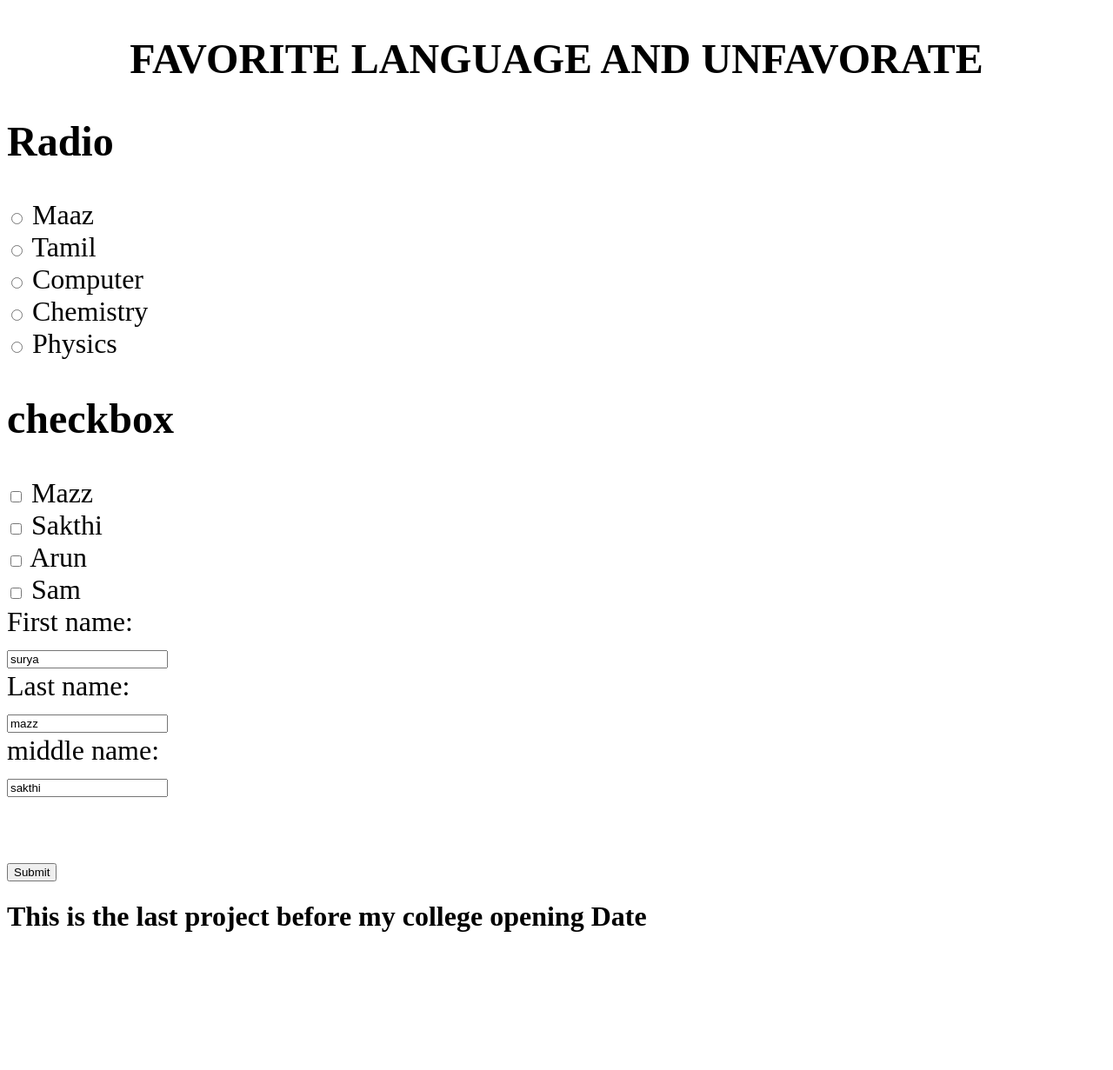
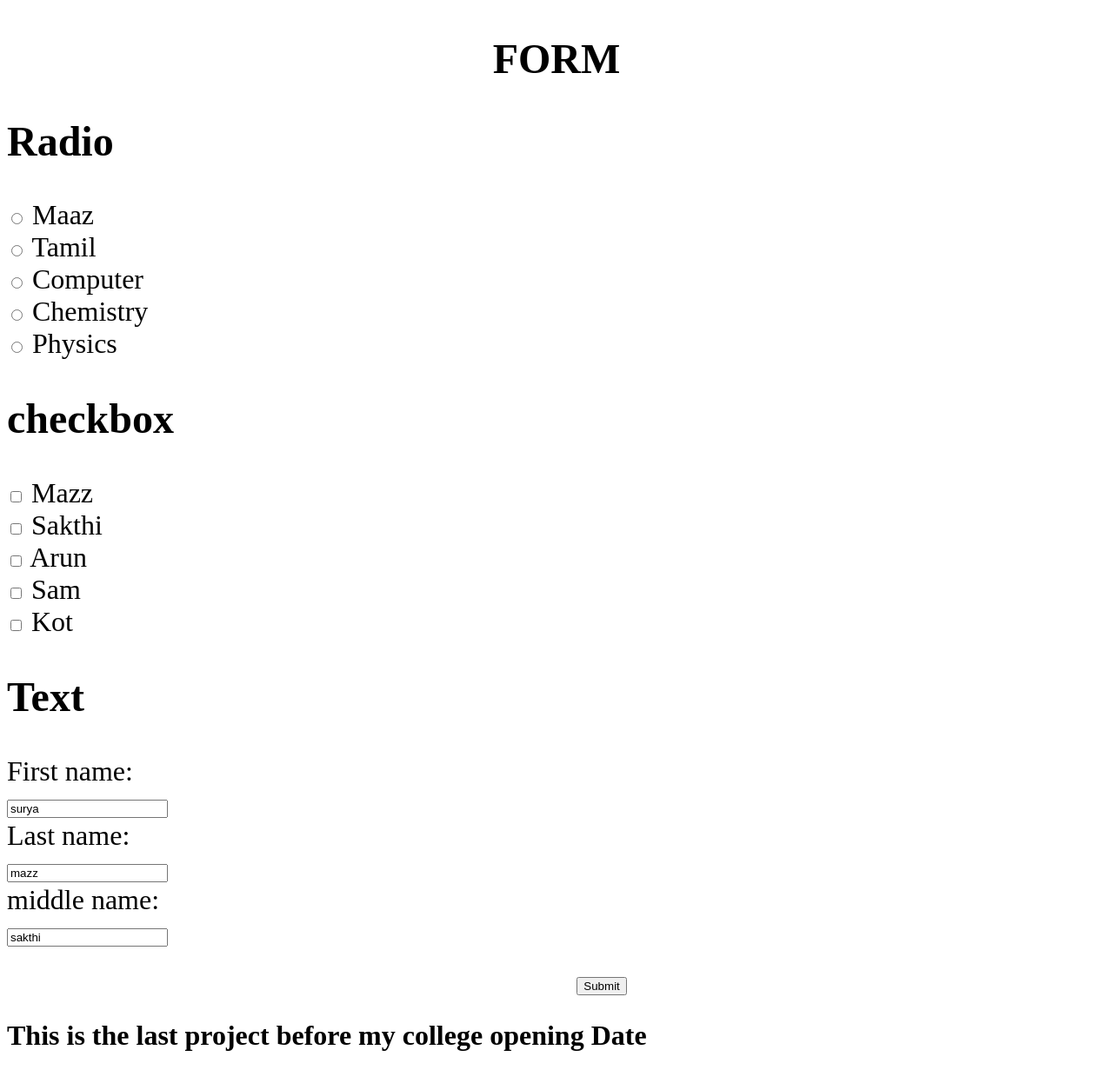
Before and after one commit to HacktecSurya/html_homework, a plain HTML site: page forms.html in a window 1280 px wide. Shown: the whole page at 87% size. Before the commit the page ends 1094 px from the top, so only its background shows below. Drawn offline with Linux system fonts and the light colour scheme.

Commit message:
name_change

```diff
--- a/surya project4.html
+++ b/forms.html
@@ -19,17 +19,15 @@
             text-align:left;
         }
 
-        div {
-            font-size: 50%;
-        }
-
         center{font-size: xx-large;}
     </style>
 </head>
 
 <body>
 <center>
-    <h2>FAVORITE LANGUAGE AND UNFAVORATE</h2>
+    <h2>
+FORM
+    </h2>
 </center>
     <form >
         <h2>
@@ -60,7 +58,11 @@
         <lable for="arun"> Arun</lable> <br>
         <input type="checkbox" id="sam" name="fav_friend">
         <lable for="sam"> Sam </lable><br>
-
+        <input type="checkbox" id="kot" name="fav_friend">
+        <label for="kot" >Kot</label> <br>
+<h2>
+    Text
+</h2>
 
 
         <label for="text">First name:</label><br>
@@ -68,19 +70,10 @@
         <label for="lname">Last name:</label><br>
         <input type="text" id="lname" name="lname" value="mazz"><br>
         <label for="mname">middle name:</label><br>
-        <input type="text" id="mname" name="mname" value="sakthi"><br><br><br>
-        <div>
-
-
-
-
-
-
-
-
-
-            <input type="submit" value="Submit">
-        </div>
+        <input type="text" id="mname" name="mname" value="sakthi"><br>
+        <pre>
+                                          <input type="submit" value="Submit" >
+</pre>
     </form>
 <p><h1>This is the last project before my college opening Date</h1> </p>
 </body>
```
